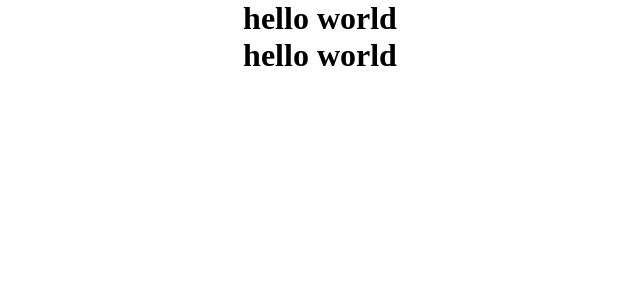
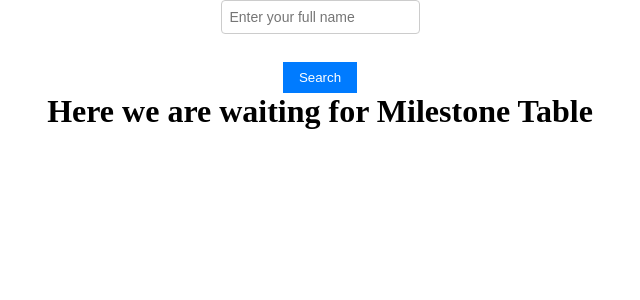
Before and after one commit to OlenaReukova/ldn9-Ctrl-Shift-Learn, a React (Create React App) app in the folder client/: page / in a window 1280 px wide. Shown: the top 300 px of the page, without its empty margins (320-960 px from the left). Built offline with nearby package versions, Linux system fonts and the light colour scheme.

Commit message:
User component created (Input full name and Search button)
added User section which includes  input full name and search button.
there is no performance of the search logic.later it will be performed.

```diff
--- a/client/src/component/MilestoneTable.js
+++ b/client/src/component/MilestoneTable.js
@@ -2,7 +2,7 @@ export function MilestoneTable() {
 
 	return (
 			<div>
-				<h1>hello world</h1>
+				<h1>Here we are waiting for Milestone Table</h1>
 			</div>
 	);
 }
--- /dev/null
+++ b/client/src/component/User.css
@@ -0,0 +1,31 @@
+.user-container {
+    display: flex;
+    flex-direction: column;
+    align-items: center;
+  }
+
+  .user-input {
+    margin-bottom: 10px;
+    padding: 8px;
+    border: 1px solid #ccc;
+    border-radius: 4px;
+    font-size: 14px;
+  }
+
+  .user-input:focus {
+    outline: none;
+    border-color: #007bff;
+    box-shadow: 0 0 3px rgba(0, 123, 255, 0.5);
+  }
+
+  .user-button {
+    background-color: #007bff;
+    color: #fff;
+    padding: 8px 16px;
+    border: none;
+    cursor: pointer;
+  }
+
+  .user-button:hover {
+    background-color: #0056b3;
+  }
--- a/client/src/component/User.js
+++ b/client/src/component/User.js
@@ -1,10 +1,29 @@
+import React, { useState } from "react";
+import "./User.css";
+
+
 export function User() {
 
+	const [name, setName] = useState("");
+
+	const handleInputChange = (event) => {
+		setName(event.target.value);
+	};
+
+	// const handleSearch = () => {
+	//   // Perform the search logic here using the "name" value
+	//   // You can make an API call or search the data locally
+
+	//   // Example: Logging the name value
+	//   console.log(`Searching for: ${name}`);
+	// };
+
 	return (
-			<div>
-				<h1>hello world</h1>
-			</div>
+<div className="user-container">
+	<input className="user-input" type="text" value ={name} onChange={handleInputChange} placeholder="Enter your full name" />
+	<br />
+	<button className="user-button">Search</button>
+</div>
 	);
 }
-
 export default User;
```
